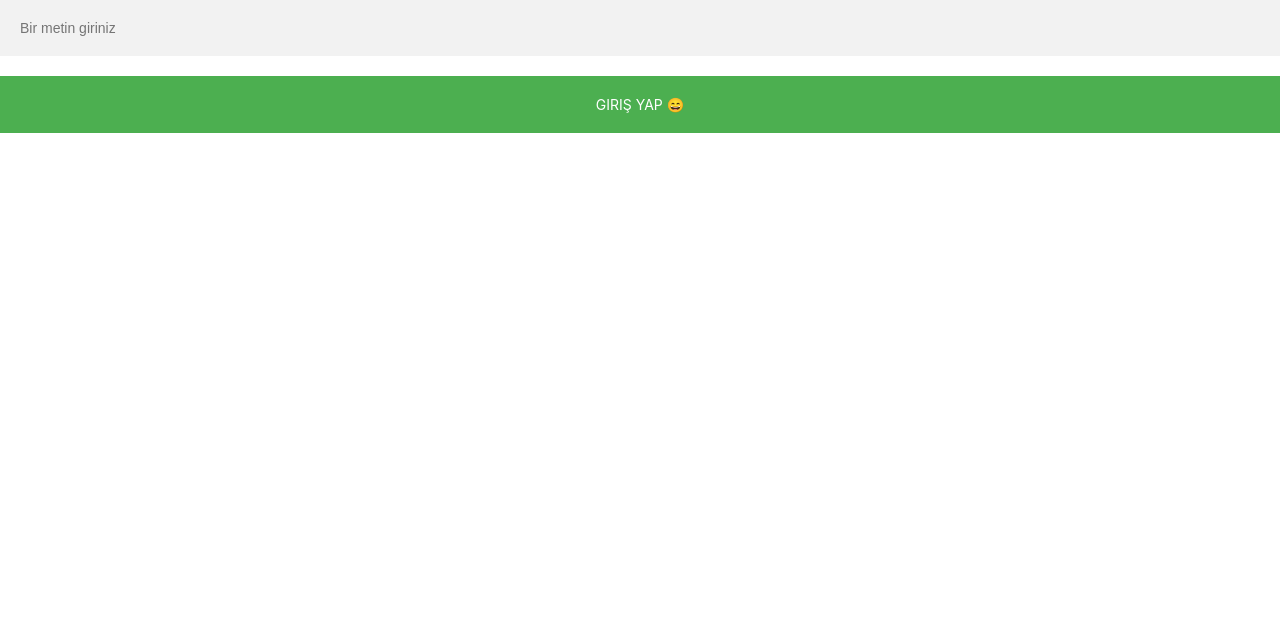
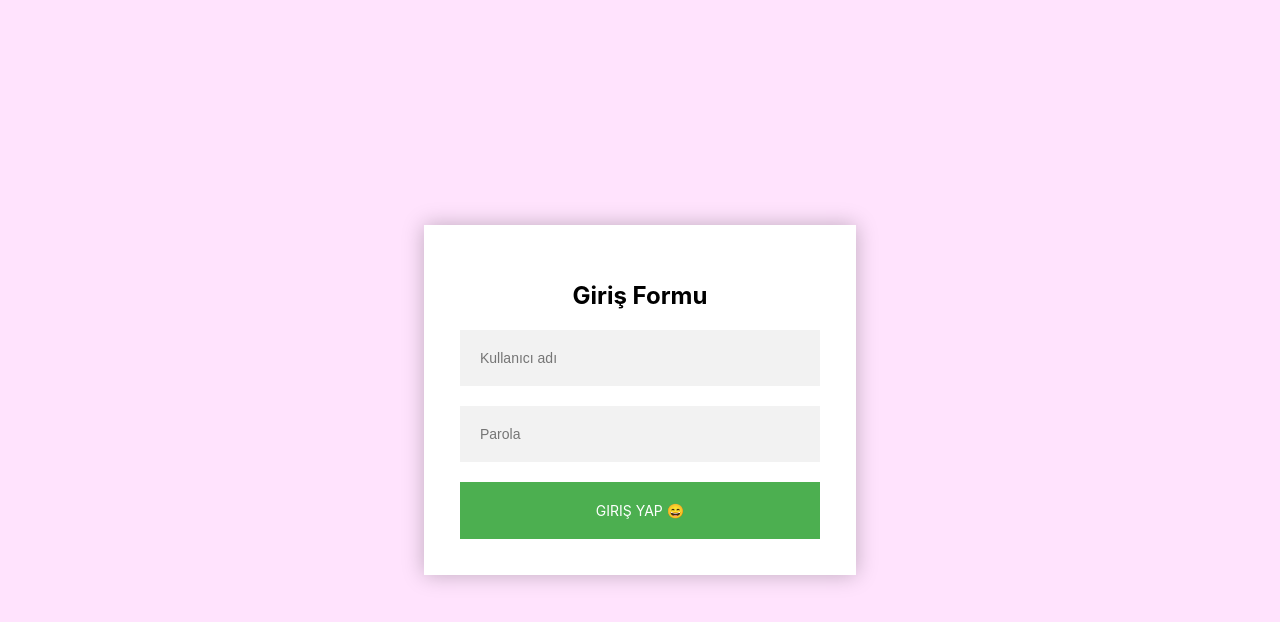
Before and after one commit to gohugotr/uctan-uca-react, a React (Create React App) app: page / in a window 1280 px wide. Shown: the top 622 px of the page. Built offline with nearby package versions, Linux system fonts and the light colour scheme.

Commit message:
Form elementi tanımlandı

```diff
--- a/src/App.js
+++ b/src/App.js
@@ -2,13 +2,23 @@ import { useState } from 'react';
 import './App.css';
 import Button from './components/button/Button';
 import Input from './components/input/Input'
+import AstroForm from './components/form/AstroForm'
+
 
 function App() {
 
   const [text, setText]=useState('');
 
   return (
-    <div className='App'>
+    <div
+      style={{
+        display: 'flex',
+        justifyContent: 'center',
+        alignItems: 'center',
+        backgroundColor: '#ffe3fd',
+        height: '100vh',
+      }}
+    >
       {/* <HelloWorld butonad='Tıkla beni' resim='https://i.ytimg.com/vi/JAvOPQOMCzk/hqdefault.jpg'
       children = {
         <>
@@ -21,13 +31,18 @@ function App() {
       }
       />
       <Button />*/}
-      <div>{text}</div>
-      <Input
-        value={text}
-        placeholder='Bir metin giriniz'
-        onChange={(e) => setText(e.target.value)}
-      />
-      <Button btnText='Giriş Yap  😄' onClick={() => alert('Merhaba')} />
+
+      <AstroForm>
+        <h2>Giriş Formu</h2>
+        <Input value={text} placeholder='Kullanıcı adı' onChange={(e) => setText(e.target.value)} />
+        <Input
+          type='password'
+          value={text}
+          placeholder='Parola'
+          onChange={(e) => setText(e.target.value)}
+        />
+        <Button btnText='Giriş Yap  😄' onClick={() => alert('Merhaba')} />
+      </AstroForm>
     </div>
   )
 }
--- a/src/components/button/Button.jsx
+++ b/src/components/button/Button.jsx
@@ -17,6 +17,7 @@ const ButtonElement = styled.div`
   font-size: 14px;
   transition: all 0.3s ease;
   cursor: pointer;
+  text-align: center;
 
   &:hover,
   &:active,
--- /dev/null
+++ b/src/components/form/AstroForm.jsx
@@ -0,0 +1,32 @@
+import PropTypes from 'prop-types'
+import styled from 'styled-components'
+
+const FormElement = styled.div`
+  border: none;
+  background-color:#fff;
+  position:relative;
+  z-index=1;
+  max-width:360px;
+  padding:36px; //Kenarları açıyor
+  margin: 0 auto;
+  text-align:center;
+  box-shadow: 0 0 20px rgba(0,0,0,0.25);
+`
+
+const AstroForm = ({ children }) => {
+  return (
+    <FormElement>
+      <div>{children}</div>
+    </FormElement>
+  )
+}
+
+AstroForm.propTypes = {
+  children: PropTypes.node,
+}
+
+AstroForm.defaultProps = {
+  children: null,
+}
+
+export default AstroForm
```
